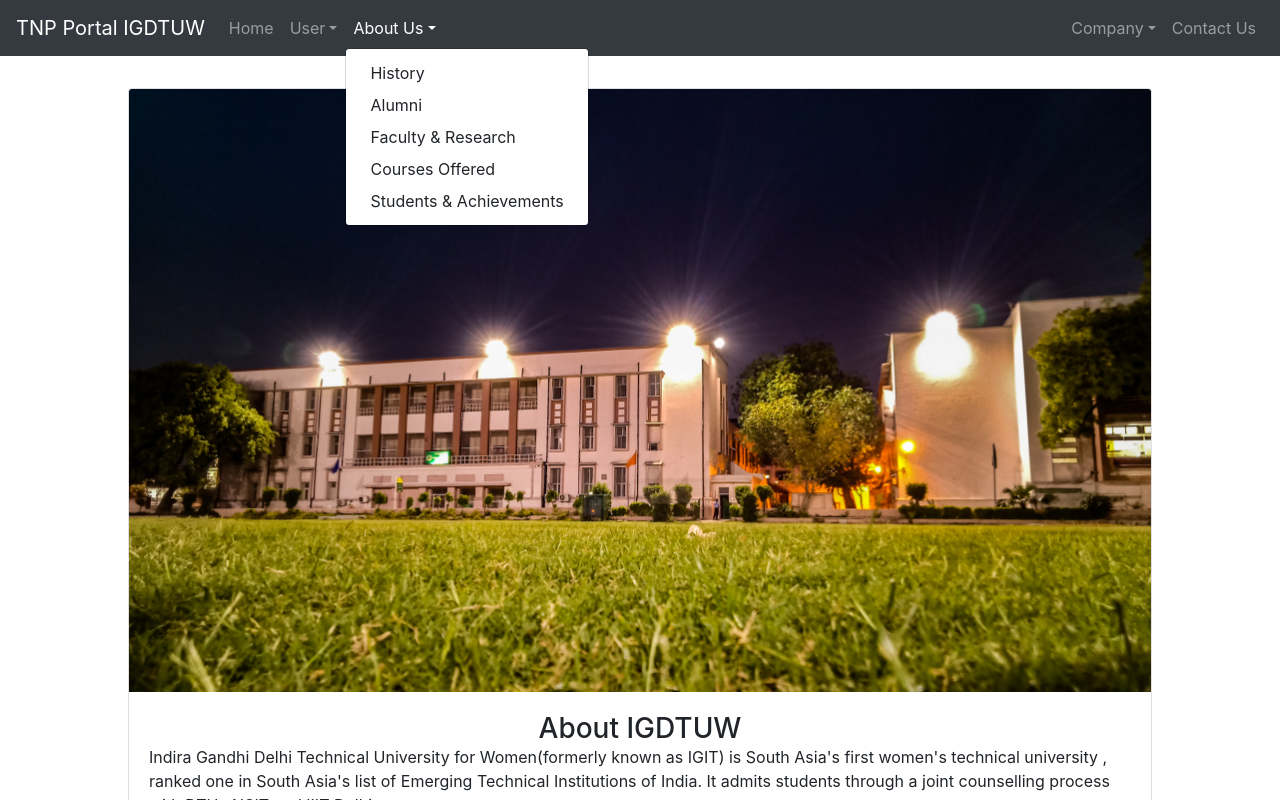
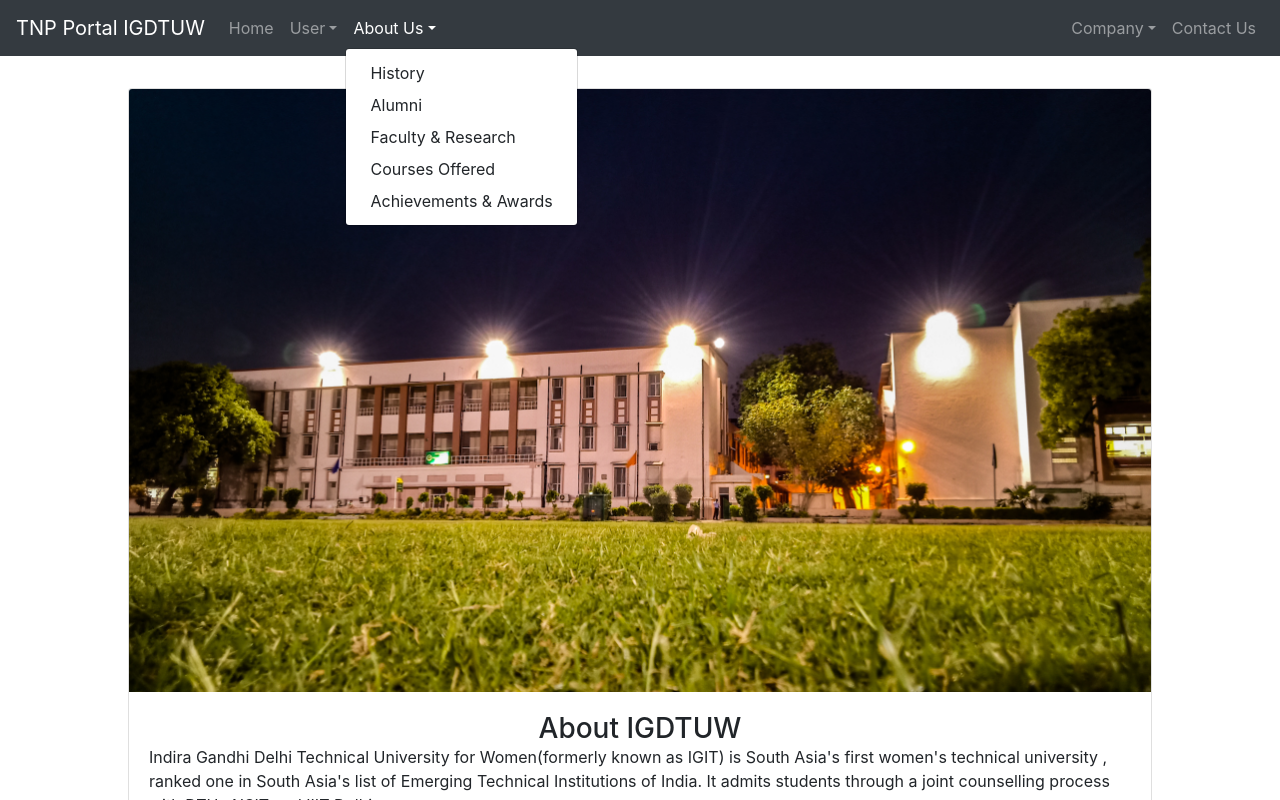
Before and after one commit to sainitripti/tnportal, a React (Create React App) app: page / in a window 1280 px wide. Both pictures are taken after a click on the button "About Us". Shown: the top 800 px of the page. Built offline with nearby package versions, Linux system fonts and the light colour scheme; no server answers.

Commit message:
updated styling

```diff
--- a/src/App.js
+++ b/src/App.js
@@ -11,7 +11,7 @@ import CoursesOfferedPage from "./components/CoursesOfferedPage";
 import ProcedurePage from "./components/ProcedurePage";
 import RegisterPage from "./components/RegisterPage";
 import ContactUsPage from "./components/ContactUsPage";
-import StudentsPage from './components/StudentsPage';
+import AchievementsPage from './components/AchievementsPage';
 import Header from "./components/Header";
 import Footer from "./components/Footer";
 import CompanyRegisterPage from "./components/CompanyRegisterPage";
@@ -41,7 +41,7 @@ class App extends Component {
         <Route path="/alumni" exact component={AlumniPage} />
         <Route path="/faculty-research" exact component={FacultyResearchPage} />
         <Route path="/courses-offered" exact component={CoursesOfferedPage} />
-        <Route path="/students" exact component={StudentsPage} />
+        <Route path="/students-achievements-awards" exact component={AchievementsPage} />
         <Route path="/procedure" exact component={ProcedurePage} />
         <Route path="/register" exact component={RegisterPage} />
         <Route path="/contact-us" exact component={ContactUsPage} />
--- a/src/components/StudentsPage.js
+++ b/src/components/AchievementsPage.js
@@ -1,6 +1,6 @@
 import React, { Component } from 'react';
 import { Table, CardHeader } from 'reactstrap';
-import './css/StudentsPage.css';
+import './css/AchievementsPage.css';
 
 class StudentsPage extends Component {
     render() {
--- a/src/components/Header.js
+++ b/src/components/Header.js
@@ -60,7 +60,7 @@ class Header extends Component {
                         <NavDropdown.Item href="/alumni">Alumni</NavDropdown.Item>
                         <NavDropdown.Item href="/faculty-research">Faculty &amp; Research</NavDropdown.Item>
                         <NavDropdown.Item href="/courses-offered">Courses Offered</NavDropdown.Item>
-                        <NavDropdown.Item href="/students">Students &amp; Achievements</NavDropdown.Item>
+                        <NavDropdown.Item href="/students-achievements-awards">Achievements &amp; Awards</NavDropdown.Item>
                     </NavDropdown>
                 </Nav>
                 <Nav>
```
Also changed, not shown: src/components/css/AchievementsPage.css (renamed from src/components/css/StudentsPage.css).
